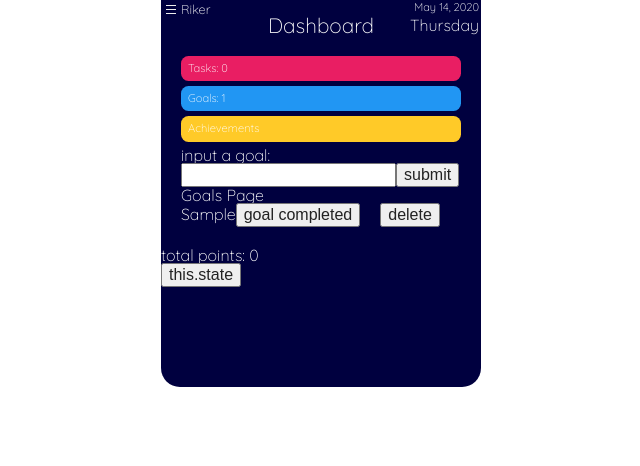
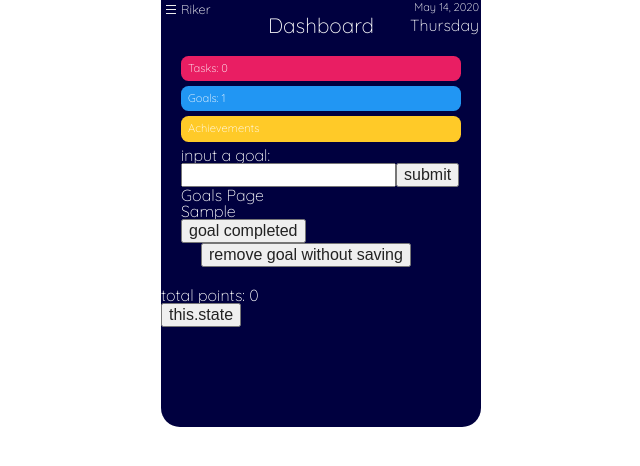
Before and after one commit to montgomeryrd/react-to-do, a React (Create React App) app: page /goals in a window 1280 px wide. Both pictures are taken after typing "Sample" into the empty fields and a click on the button "submit". Shown: the top 466 px of the page, without its empty margins (319-959 px from the left). Built offline with nearby package versions, Linux system fonts and the light colour scheme; a web font is replaced by a local one.

Commit message:
changed completeTaskItem to toggle complete, added a checkmark for more visual cues, created a GoalCard component

```diff
--- /dev/null
+++ b/src/components/contentview/GoalCard.js
@@ -0,0 +1,11 @@
+/* eslint-disable react/prop-types */
+import React from 'react';
+
+const GoalCard = (props) => {
+    return (
+        <div className="goal-card">
+            <h5>{props.data.info}</h5>
+        </div>
+    )
+}
+export default GoalCard;
--- a/src/components/contentview/GoalsPage.js
+++ b/src/components/contentview/GoalsPage.js
@@ -1,49 +1,18 @@
 /* eslint-disable react/jsx-key */
 /* eslint-disable react/prop-types */
 import React from 'react';
+import GoalCard from './GoalCard';
 import "../../styles/goals.css";
 
 const GoalsPage = ({value, goals, handleChangeForms, handleGoalsSubmit, removeGoalItem, archiveGoalItem}) => {
-  // const toggleSteps = () => {
-  //   const x = document.getElementById("show-steps");
-  //   x.style.visibility === "hidden" ?
-  //     x.style.visibility = "visible"
-  //   :
-  //     x.style.visibility = "hidden";
-  // }
-  // const toggleForm = () => {
-  //   const x = document.getElementById("show-steps-form");
-  //   x.style.visibility === "hidden" ?
-  //   x.style.visibility = "visible"
-  // :
-  //   x.style.visibility = "hidden";
-  // }
-  // const mysteps = goalsteps.length ? (
-  //   goalsteps.map((step, position) => {
-  //     return (
-  //       <li className="step-item" key={step.id = position}>
-  //         <li>{step.content}</li>
-  //         <button className="button-complete" onClick={() => {completeStep(step.id)}}>complete</button>
-  //         <button className="button-remove" onClick={() => {removeStep(step.id)}}>delete</button>
-  //       </li>
-  //     )
-  //   })
-  // ) : (
-  //   <div></div>
-  // );
-
   const mygoals = goals.length ? (
     goals.map((goal, position) => {
       return (
         <div className="goal-item" key={goal.id = position}>
           <div>
-            <span>{goal.content}</span>
-            {/* <span onClick={toggleForm}>add steps</span> */}
-            {/* <div id="show-steps">
-              {mysteps}
-            </div> */}
+            <GoalCard data={{info : goal.content}} />
             <button className="archive-goal" onClick={() => {archiveGoalItem(goal.id)}}>goal completed</button>
-            <button className="button" onClick={() => {removeGoalItem(goal.id)}}>delete</button>
+            <button className="button" onClick={() => {removeGoalItem(goal.id)}}>remove goal without saving</button>
           </div>
         </div>
       )
@@ -51,7 +20,6 @@ const GoalsPage = ({value, goals, handleChangeForms, handleGoalsSubmit, removeGo
   ) : (
     <p className="empty-task-list">empty</p>
   );
-
   return (
     <div className="goal-page-view">
       <form onSubmit={handleGoalsSubmit}>
--- a/src/components/contentview/TasksPage.js
+++ b/src/components/contentview/TasksPage.js
@@ -8,8 +8,8 @@ const TasksPage = ({value, tasks, handleChangeForms, handleTasksSubmit, removeTa
     tasks.map((task, position) => {
       return (
         <div className="task-item" key={task.id = position}>
-          <span className="span-item" style={{opacity : task.status ? 1 : .3}} onClick={() => {completedTaskItem(task.id)}}>{task.content}</span>
-            <button className="remove-button" onClick={() => {removeTaskItem(task.id)}}>delete</button>
+          <div className="check" style={{visibility : task.status ? "hidden" : "visible"}}></div><span className="span-item" style={{opacity : task.status ? 1 : .3}} onClick={() => {completedTaskItem(task.id)}}>{task.content}</span>
+            <button className="remove-button" onClick={() => {removeTaskItem(task.id)}}>remove</button>
         </div>
       )
     })
--- /dev/null
+++ b/src/components/contentview/TomorrowsTasksPage.js
@@ -0,0 +1,45 @@
+import React from 'react';
+import "../../styles/tomorrowstasks.css";
+
+const TomorrowsTasksPage = ({toggleTomorrowsTasksPageFalse}) => {
+//   const mytasks = tasks.length ? (
+//     tasks.map((task, position) => {
+//       return (
+//         <div className="task-item" key={task.id = position}>
+//           <span className="span-item" style={{opacity : task.status ? 1 : .3}} onClick={() => {completedTaskItem(task.id)}}>{task.content}</span>
+//             <button className="remove-button" onClick={() => {removeTaskItem(task.id)}}>delete</button>
+//         </div>
+//       )
+//     })
+//   ) : (
+//     <p className="empty-task-list">empty</p>
+//   );
+  return (
+    <div className="tomorrows-task-page-view">
+        {toggleTomorrowsTasksPageFalse}
+      {/* <form id="task-form" onSubmit={handleTasksSubmit}>
+        <label>input a task:</label>
+        <input
+          id="form-input"
+          type="text"
+          name="input"
+          value={value}
+          required={true}
+          autoComplete="off"
+          onChange={handleChangeForms}
+          placeholder=""
+        />
+        <button id="form-button" type="submit" onSubmit={handleTasksSubmit}>
+          submit
+        </button>
+      </form>
+      <div className="task-contents">
+        <h4>Tasks Page</h4>
+        {mytasks}
+        <button className="clear-button" onClick={() => {archiveTaskItems()}}>clear completed tasks</button>
+      </div> */}
+    </div>
+  );
+}
+
+export default TomorrowsTasksPage;
--- a/src/components/dashboard/Dashboard.js
+++ b/src/components/dashboard/Dashboard.js
@@ -4,6 +4,7 @@ import PropTypes from 'prop-types';
 
 import Settings from './Settings';
 import TasksPage from '../contentview/TasksPage';
+// import TomorrowsTasksPage from '../contentview/TomorrowsTasksPage';
 import GoalsPage from '../contentview/GoalsPage';
 import Archive from '../contentview/Archive';
 
@@ -18,6 +19,7 @@ class Dashboard extends React.Component {
             tasks : [],
             array : [],
             goals : [],
+            // tomorrowPageBool : true,
             // steps : [],
             // goalContainer : [],
             archivedTasks : [],
@@ -59,6 +61,9 @@ class Dashboard extends React.Component {
         if(completedTask[0].status === true) {
             this.setState({array : completedTask.concat([...this.state.array])});
             completedTask.map(task => task.status = false);
+        } else {
+            this.setState({array : this.state.array.filter(task => task.id !== id)})
+            completedTask.map(task => task.status = true);
         }
     }
     removeTaskItem = (id) => {
@@ -79,7 +84,9 @@ class Dashboard extends React.Component {
         this.setState({archivedTasks : ([...this.state.array].concat([...this.state.archivedTasks])).filter((_,i) => i < 6)});
         this.removeTasksFromTasksList(this.state);
     }
-
+    // Tomorrows Tasks Functions
+    // toggleTomorrowsTasksPageTrue = () => { this.setState({tomorrowPageBool : true})};
+    // toggleTomorrowsTasksPageFalse = () => { this.setState({tomorrowPageBool : false})};
     // Goal Functions
     addGoalItem = (goal) => {
         goal.id = Math.random() * 1000;
@@ -135,6 +142,13 @@ class Dashboard extends React.Component {
                                         data = {{id:"achievements-bar", bgcolor: yellow, page: "Achievements", count: ""}}
                                     />
                                 </NavLink>
+                                {/* <NavLink to="/tomorrow" style={{ textDecoration: 'none' }}>
+                                    {this.state.tomorrowPageBool ?
+                                        <h5>Tomorrow's Tasks</h5>
+                                    :
+                                        null
+                                    }
+                                </NavLink> */}
                             </div>
                             <div className="links">
                                 <Route path="/tasks" render={props =>
@@ -142,6 +156,7 @@ class Dashboard extends React.Component {
                                         {...props}
                                         value={this.state.value}
                                         tasks={this.state.tasks}
+                                        toggleTomorrowsTasksPageTrue={this.toggleTomorrowsTasksPageTrue}
                                         handleChangeForms={this.handleChangeForms}
                                         handleTasksSubmit={this.handleTasksSubmit}
                                         completedTaskItem={this.completedTaskItem}
@@ -154,6 +169,7 @@ class Dashboard extends React.Component {
                                         {...props}
                                         value={this.state.value}
                                         goals={this.state.goals}
+                                        toggleTomorrowsTasksPageFalse={this.toggleTomorrowsTasksPageFalse}
                                         handleChangeForms={this.handleChangeForms}
                                         handleGoalsSubmit={this.handleGoalsSubmit}
                                         removeGoalItem={this.removeGoalItem}
@@ -163,10 +179,17 @@ class Dashboard extends React.Component {
                                 <Route path="/archive" render={props =>
                                     (<Archive
                                         {...props}
+                                        toggleTomorrowsTasksPageFalse={this.toggleTomorrowsTasksPageFalse}
                                         archivedTasks={this.state.archivedTasks}
                                         archivedGoals={this.state.archivedGoals}
                                     />)
                                 }/>
+                                {/* <Route path="/tomorrow" render={props =>
+                                    (<TomorrowsTasksPage
+                                        {...props}
+                                        toggleTomorrowsTasksPageFalse={this.toggleTomorrowsTasksPageFalse}
+                                    />)
+                                }/> */}
                             </div>
                         </Router>
                     </div>
--- a/src/styles/tasks.css
+++ b/src/styles/tasks.css
@@ -37,3 +37,13 @@ font-family: 'Open Sans Condensed', sans-serif;
 .span-item {
   color:white;
 }
+
+.check {
+  display: inline-block;
+  transform: rotate(45deg);
+  height: 15px;
+  width: 4px;
+  border-bottom: 2px solid #78b13f;
+  border-right: 2px solid #78b13f;
+  margin-right: 15px;
+}
```
Also changed, not shown: src/styles/tomorrowstasks.css (renamed from src/styles/nav.css, +0 -10 lines).
